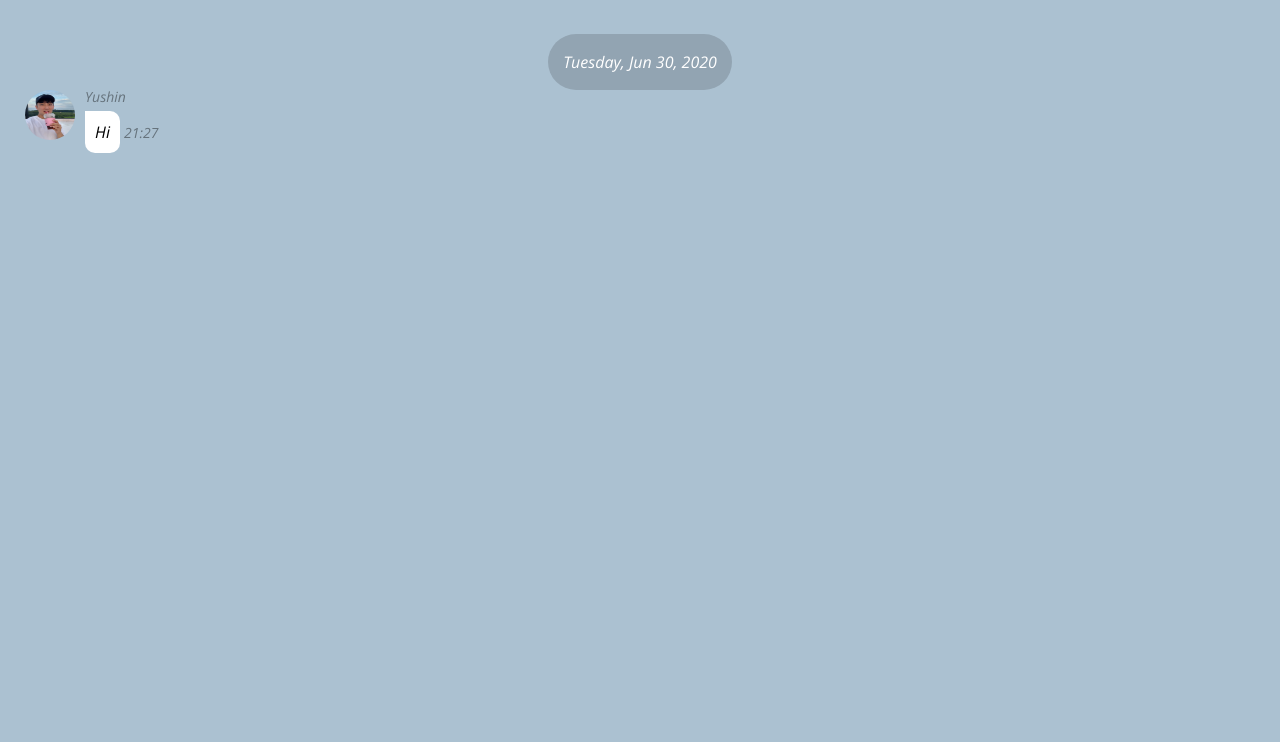
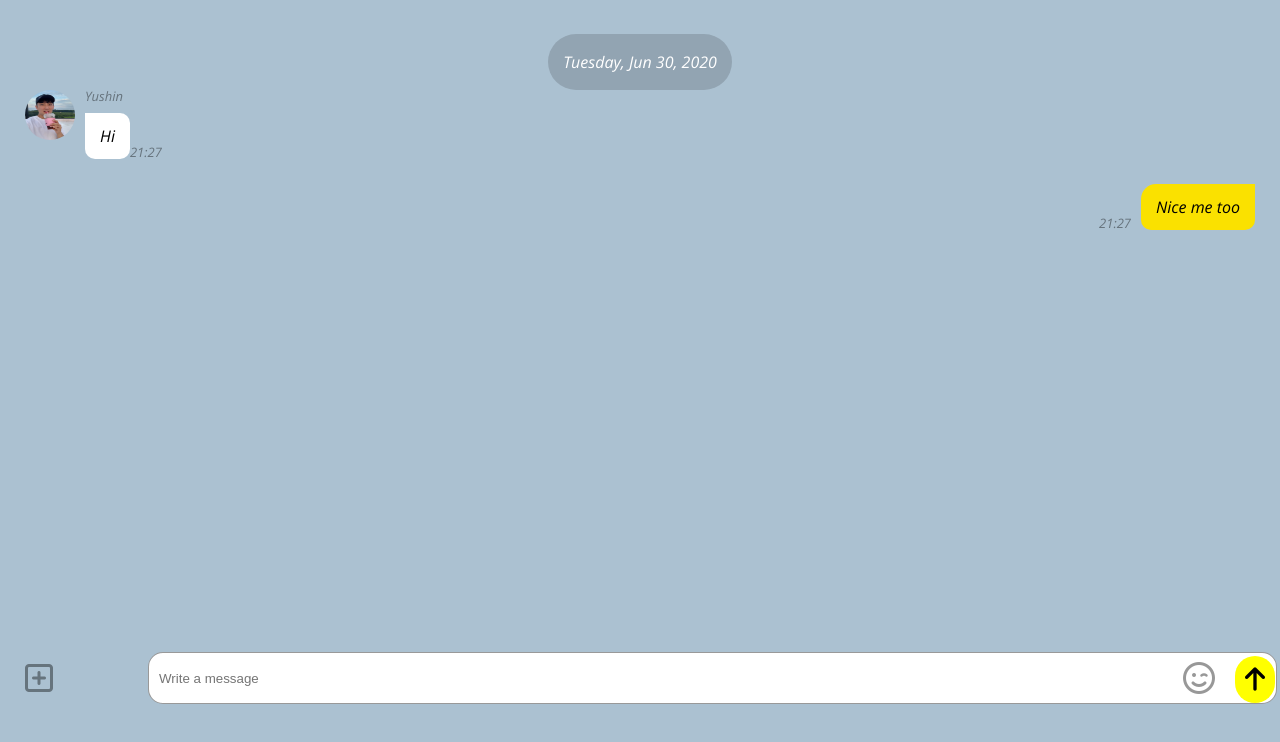
Before and after one commit to yuus95/kakao-clone, a plain HTML site: page chat.html in a window 1280 px wide. Shown: the part 86-828 px from the top of the page. Drawn offline with nearby package versions, Linux system fonts and the light colour scheme; files whose address does not match are found by name.

Commit message:
reply bar first
reply bar first

```diff
--- a/chat.html
+++ b/chat.html
@@ -53,10 +53,27 @@
       </div>
     </div>
   </div>
+
+  <div class="Messege-row Messege-row-own">
+    <div class="Messge-row__content">
+        <div class="Messge-row__content-content">
+        <span class="Messge-row__content-info">Nice me too</span>
+        <span class="Messge-row__content-time">21:27</span>
+      </div>
+    </div>
+  </div>
 </main>
 
-
-
+<form  class="reply">
+  <div class="reply__column">
+    <i class="far fa-plus-square fa-2x"></i>
+  </div>
+  <div class="reply__column">
+    <input type="text" placeholder="Write a message" />
+    <i class="far fa-smile-wink fa-2x"></i>
+   <button><i class="fas fa-arrow-up fa-2x"></i></button>
+  </div>
+</form>
 <!-- <div class="friends-display-link">
 <i class="fas fa-info-circle"></i>  Friends' Names Display <i class="fas fa-chevron-right fa-xs"></i>
 </div> -->
--- a/css/screens/chat.css
+++ b/css/screens/chat.css
@@ -36,6 +36,7 @@
 .Messege-row{
   display: flex;
   width:100%;
+  margin-bottom: 25px;
 }
 
 .Messege-row img{
@@ -45,33 +46,97 @@
   border-radius: 25px;
 }
 
-.Messge-row__content{
-  display: flex;
-  flex-direction: column;
-  width: 100px;
-  height: 100px;
+
+.Messge-row__content-title{
+  display: block;
+  margin-bottom: 10px;
 }
 
-.Messge-row__content-title{
-  opacity: 0.4;
-  font-size: 14px;
-  display: block;
-  margin-bottom: 20px;
-}
-
-.Messge-row__content_content{
+.Messge-row__content-content{
   display: flex;
   align-items: flex-end;
 }
 
 .Messge-row__content-info{
   background: white;
-  padding: 10px;
+  padding: 15px;
   border-radius: 10px;
   border-top-left-radius: 0px;
 }
-
+.Messge-row__content-title,
 .Messge-row__content-time{
   opacity: 0.4;
-  font-size: 14px;
+  font-size: 13px;
 }
+
+
+.Messege-row-own{
+  justify-content: flex-end;
+}
+
+.Messege-row-own .Messge-row__content-content{
+  flex-direction: row-reverse;
+}
+
+.Messege-row-own .Messge-row__content-info{
+  margin-left: 10px;
+  background-color: var(--yellow);
+  border-top-left-radius:15px;
+  border-top-right-radius: 0px;
+ /* order 로 순서 바꿀 수 있음 */
+}
+
+
+.reply{
+  bottom: 0px;
+  position: fixed;
+  display: flex;
+  width: 100%;
+  padding: 10px 25px;
+  box-sizing: border-box;
+  align-items: center;
+
+}
+
+.reply__column:first-child{
+  width: 10%;
+}
+
+.reply__column:last-child{
+  width: 90%;
+  position: relative;
+
+}
+
+
+.reply__column:last-child input{
+  width: 100%;
+  height: 30px;
+  padding: 10px;
+  border: 1px solid rgba(0,0,0,0.4);
+  border-radius: 15px;
+}
+
+.reply__column>i{
+  opacity: 0.4;
+}
+.reply__column:last-child >i,
+.reply__column:last-child button{
+  position: absolute;
+  top: 10px;
+}
+
+
+.reply__column:last-child >i{
+  right:40px;
+
+}
+
+.reply__column:last-child> button{
+  right: -20px;
+  background-color: yellow;
+  border: none;
+  border-radius: 50px;
+  padding: 10px;
+  top:4px;
+}
```
Also changed, not shown: index.html (+4 -4 lines).
